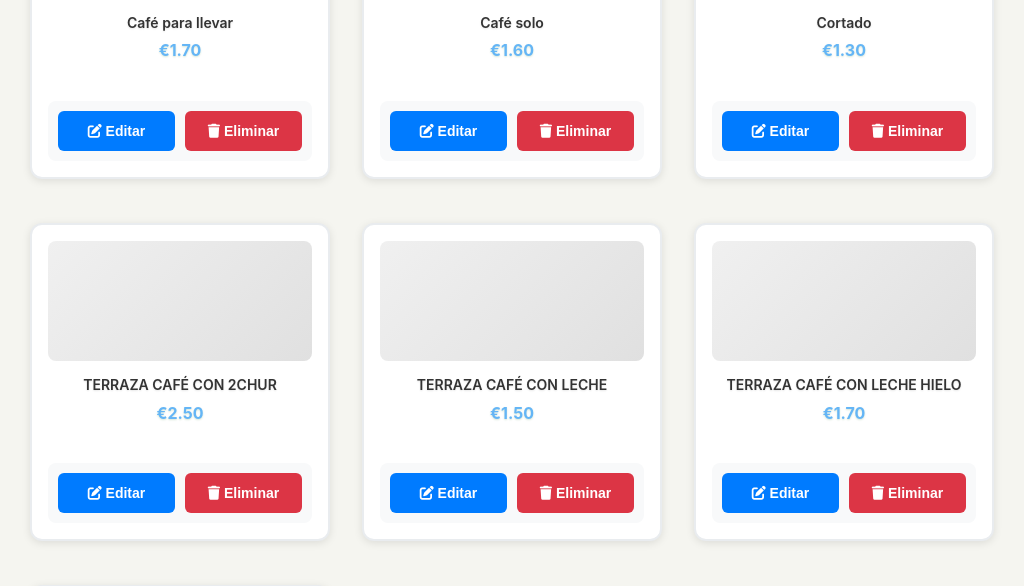
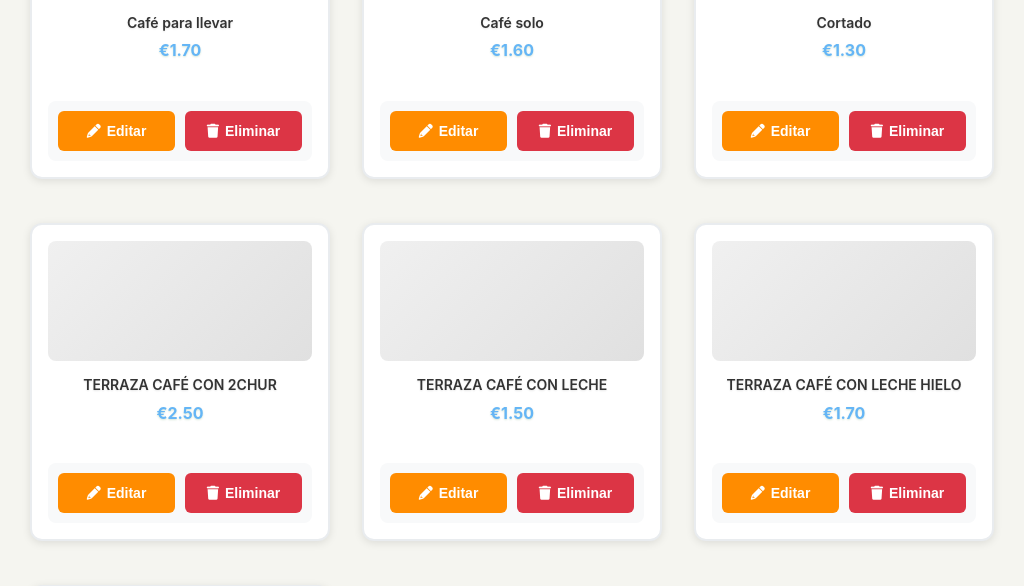
Before and after one commit to Fluxia21/BarYedraTPV, a Flask app: page /products in a window 1280 px wide. Shown: the part 1750-2336 px from the top of the page, without its empty margins (238-1262 px from the left). Run offline with Flask 3, Linux system fonts and the light colour scheme; data comes from the database, SQL or seed files in the repository; some libraries are stand-ins or nearby versions.

Commit message:
Enable modification of existing product details via an orange edit button
Implements an edit product modal with pre-filled data from the selected product in `templates/products.html`.

Replit-Commit-Author: Agent
Replit-Commit-Session-Id: 16f3932f-c68f-4b98-ab4f-7d4d30f120a5
Replit-Commit-Screenshot-Url: https://storage.googleapis.com/screenshot-production-us-central1/f959c143-cbae-4e9e-81f4-4c4ec6c07340/819f5f0f-ceb8-4743-92b1-a676ad973484.jpg

```diff
--- a/templates/products.html
+++ b/templates/products.html
@@ -40,12 +40,12 @@
                     {% endif %}
                 </div>
 
-                <!-- Botones de acción siempre visibles -->
-                <div class="product-actions-simple">
-                    <button class="btn-edit" onclick="editProduct({{ producto.id }})" title="Editar producto">
-                        <i class="fas fa-edit"></i> Editar
+                <!-- Botones de acción -->
+                <div class="product-buttons">
+                    <button class="btn-edit-orange" onclick="openEditModal({{ producto.id }}, '{{ producto.nombre }}', {{ producto.precio }}, '{{ producto.categoria }}', '{{ producto.foto_url or '' }}', '{{ producto.descripcion or '' }}')" title="Editar producto">
+                        <i class="fas fa-pencil-alt"></i> Editar
                     </button>
-                    <button class="btn-delete" onclick="deleteProduct({{ producto.id }}, '{{ producto.nombre }}')" title="Eliminar producto">
+                    <button class="btn-delete-red" onclick="deleteProduct({{ producto.id }}, '{{ producto.nombre }}')" title="Eliminar producto">
                         <i class="fas fa-trash"></i> Eliminar
                     </button>
                 </div>
@@ -140,8 +198,23 @@ function hideAddProductModal() {
     document.getElementById('addProductModal').style.display = 'none';
 }
 
-function editProduct(id) {
-    window.location.href = `/edit_product/${id}`;
+function openEditModal(id, nombre, precio, categoria, foto_url, descripcion) {
+    // Llenar el formulario con los datos del producto
+    document.getElementById('edit_nombre').value = nombre;
+    document.getElementById('edit_precio').value = precio;
+    document.getElementById('edit_categoria').value = categoria;
+    document.getElementById('edit_foto_url').value = foto_url;
+    document.getElementById('edit_descripcion').value = descripcion;
+
+    // Configurar la acción del formulario
+    document.getElementById('editProductForm').action = `/update_product/${id}`;
+
+    // Mostrar el modal
+    document.getElementById('editProductModal').style.display = 'flex';
+}
+
+function hideEditProductModal() {
+    document.getElementById('editProductModal').style.display = 'none';
 }
 
 function deleteProduct(id, nombre) {
@@ -152,8 +225,8 @@ function deleteProduct(id, nombre) {
 </script>
 
 <style>
-/* Estilos simples para botones de editar/eliminar */
-.product-actions-simple {
+/* Estilos para botones de editar/eliminar */
+.product-buttons {
     display: flex;
     gap: 10px;
     margin-top: 15px;
@@ -162,7 +235,7 @@ function deleteProduct(id, nombre) {
     border-radius: 8px;
 }
 
-.btn-edit, .btn-delete {
+.btn-edit-orange, .btn-delete-red {
     flex: 1;
     padding: 12px 16px;
     border: none;
@@ -172,26 +245,32 @@ function deleteProduct(id, nombre) {
     cursor: pointer;
     transition: all 0.2s ease;
     text-align: center;
+    display: flex;
+    align-items: center;
+    justify-content: center;
+    gap: 6px;
 }
 
-.btn-edit {
-    background: #007bff;
+.btn-edit-orange {
+    background: #ff8c00;
     color: white;
 }
 
-.btn-edit:hover {
-    background: #0056b3;
+.btn-edit-orange:hover {
+    background: #ff7700;
     transform: translateY(-1px);
+    box-shadow: 0 4px 8px rgba(255, 140, 0, 0.3);
 }
 
-.btn-delete {
+.btn-delete-red {
     background: #dc3545;
     color: white;
 }
 
-.btn-delete:hover {
+.btn-delete-red:hover {
     background: #c82333;
     transform: translateY(-1px);
+    box-shadow: 0 4px 8px rgba(220, 53, 69, 0.3);
 }
 
 .product-card {
```
Also changed, not shown: other parts of templates/products.html (+59 -1 lines).
